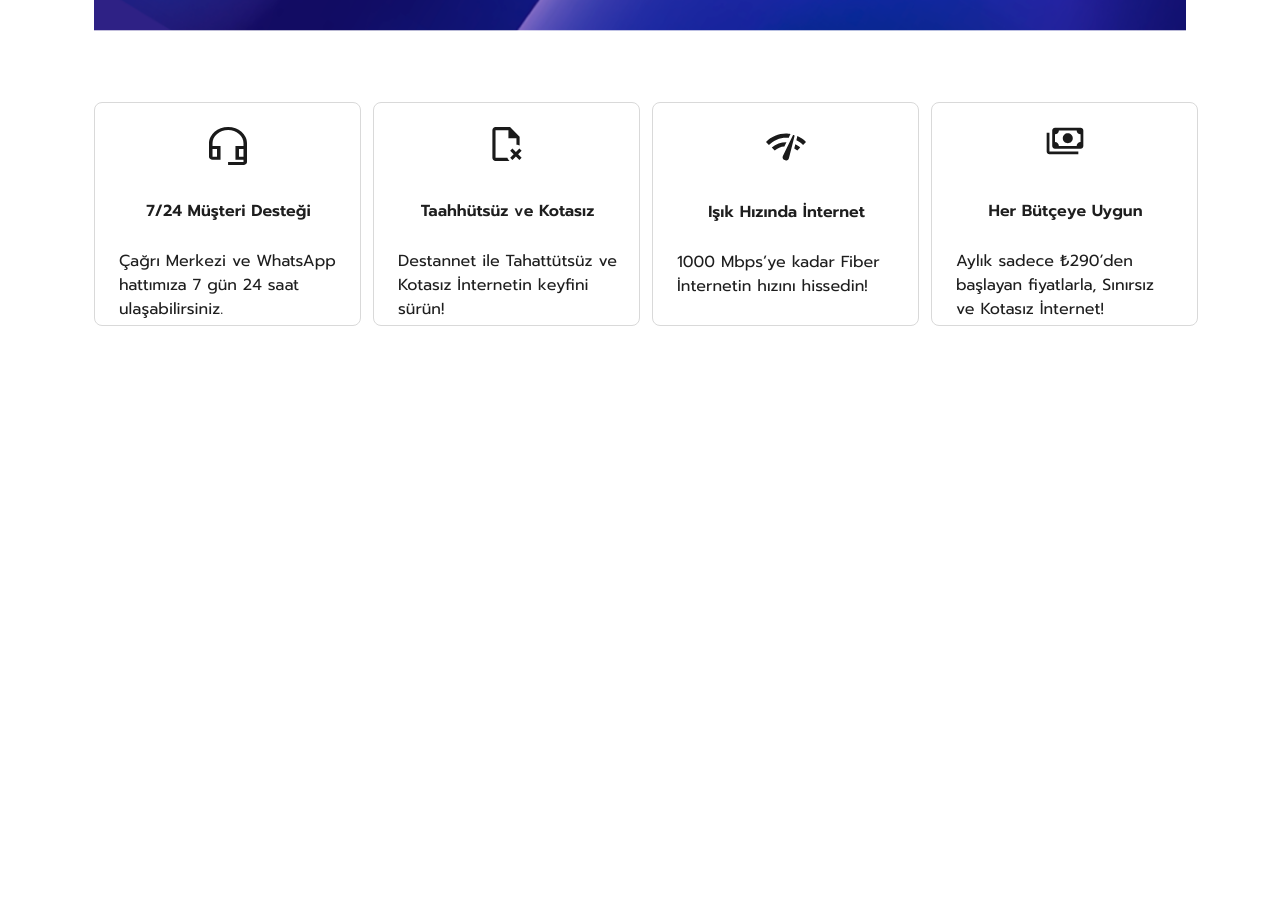
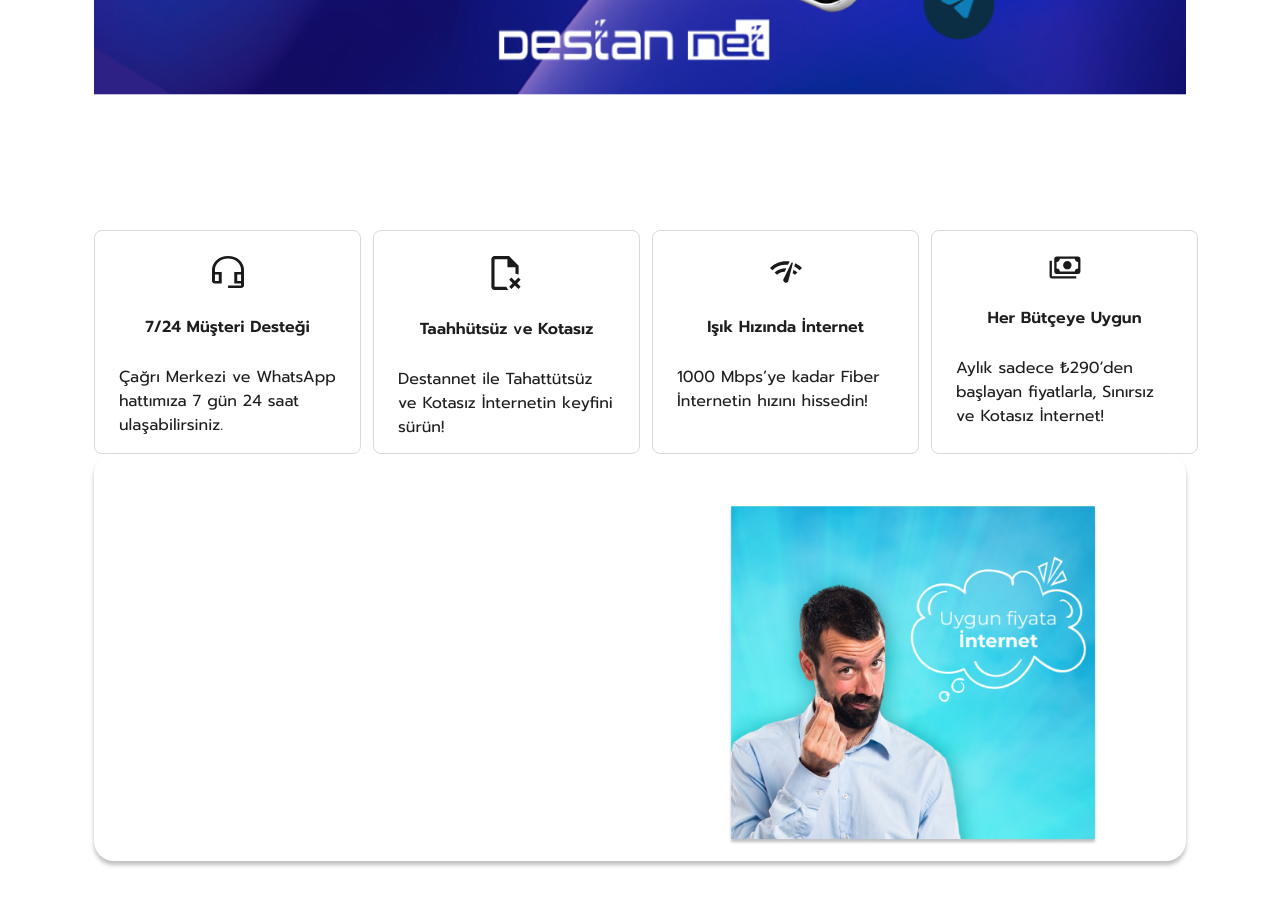
Before and after one commit to kaibutsutr/kaibutsutr.github.io, a website: page index.html in a window 1280 px wide. Shown: the part 740-1646 px from the top of the page. Before the commit the page ends 1081 px from the top, so only its background shows below. Drawn offline with nearby package versions, Linux system fonts and the light colour scheme.

Commit message:
sabit fiyat

```diff
--- a/assets/css/styles.css
+++ b/assets/css/styles.css
@@ -364,7 +364,7 @@ height: 46px;
 
 
 }
-#main{
+.main{
   /* body */
 
 /* Auto layout */
@@ -372,7 +372,7 @@ display: flex;
 flex-direction: column;
 justify-content: space-between;
 align-items: flex-start;
-
+margin: 64px 0px;
 gap: 64px;
 }
 #slider {
@@ -380,10 +380,7 @@ gap: 64px;
   margin-bottom:64px;
 
 }
-#slider img{
-  width: 1300px;
 
-}
 
 #homepage-cards {
   display: flex;
@@ -426,9 +423,6 @@ align-items: center;
 padding: 0px;
 gap: 4px;
 
-margin: 0 auto;
-width: 219px;
-height: 104px;
 
 
 /* Inside auto layout */
@@ -469,6 +463,92 @@ line-height: 24px;
 color: #1E1E1E;
 
 
-/
+
 
 }
+.card-icon{
+  /* Clock */
+
+/* Auto layout */
+display: flex;
+flex-direction: row;
+justify-content: space-between;
+align-items: center;
+padding: 1px 4px;
+gap: 10px;
+
+margin: 0 auto;
+width: 40px;
+height: 40px;
+
+
+/* Inside auto layout */
+
+
+}
+.index-kampanyalar {
+  /* index kampanyalar */
+
+/* Auto layout */
+display: flex;
+flex-direction: column;
+justify-content: space-between;
+align-items: center;
+padding: 0px;
+gap: 64px;
+
+
+
+
+/* Inside auto layout */
+flex: none;
+order: 2;
+align-self: stretch;
+flex-grow: 0;
+
+}
+#sabit-fiyat {
+  /* Sabit-Fiyat */
+
+/* Auto layout */
+display: flex;
+flex-direction: row;
+justify-content: flex-end;
+align-items: center;
+padding: 8px 76px 8px 70px;
+gap: 24px;
+isolation: isolate;
+
+
+background: #FFFFFF;
+box-shadow: 0px 4px 4px rgba(0, 0, 0, 0.25);
+border-radius: 20px;
+
+/* Inside auto layout */
+flex: none;
+order: 0;
+align-self: stretch;
+flex-grow: 0;
+
+}
+#left-part {
+  /* Left part */
+
+/* Auto layout */
+display: flex;
+flex-direction: column;
+align-items: flex-start;
+padding: 10px;
+gap: 10px;
+isolation: isolate;
+
+
+
+
+/* Inside auto layout */
+flex: none;
+order: 0;
+flex-grow: 0;
+z-index: 0;
+
+}
--- a/index.html
+++ b/index.html
@@ -101,9 +101,11 @@
 
         <!-- Page Content Area -->
 
+        <div class="main">
 
 
-            <div id="main" class="container-xl">
+
+            <div class="container-xl">
                 <div class="row">
                     <div id="slider" class="col-12">
 
@@ -195,16 +197,46 @@
                         </div>
                     </div>
                 </div>
-                <div class="container">
-                    <div id="index-kampanyalar" class="row">
+             <!-- index-kampanyalar -->
+              <div class="index-kampanyalar">
 
+
+                <div  class="container">
+
+                    <div id="sabit-fiyat" class="row">
+                    <div id="left-part" class="col-5-offset-1">
+
+
+
+</div>
+                    <div id="right-part" class="col-5">
+
+                            <img src="assets/images/Sabit Fiyatwithtext 2.png" alt="">
+                        </div>
+                    </div>
                     </div>
 
                 </div>
+                </div>
+
+            </div>
             </div>
             </div>
 
 
+
+
+
+
+
+
+
+
+
+
+
+
+</div>
         <!-- Page Footer Area -->
 
         <footer id="footer" class="footer"></footer>
```
Also changed, not shown: assets/images/Sabit Fiyatwithtext 2.png (added), assets/images/buton-detaylıBilgi.svg (added).
